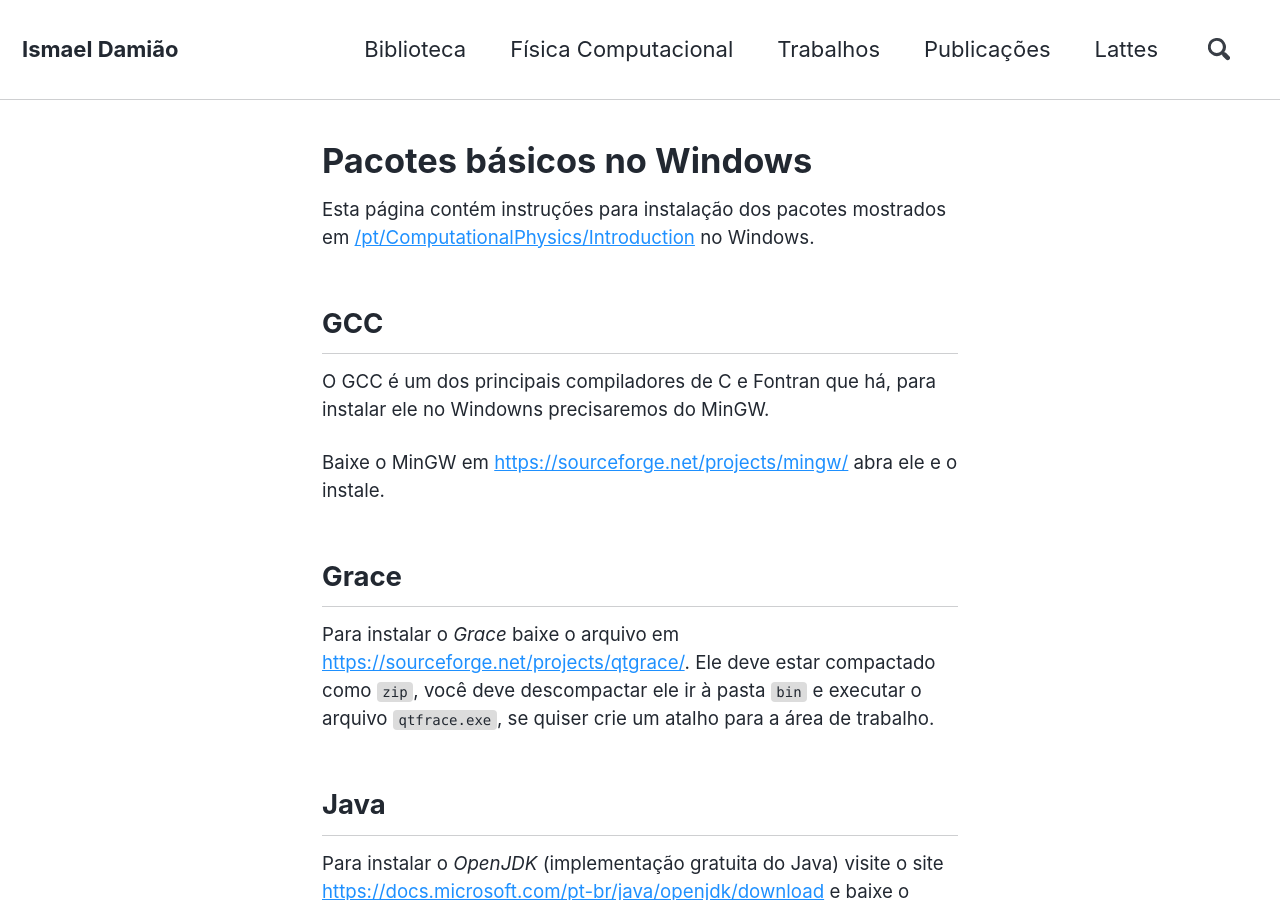
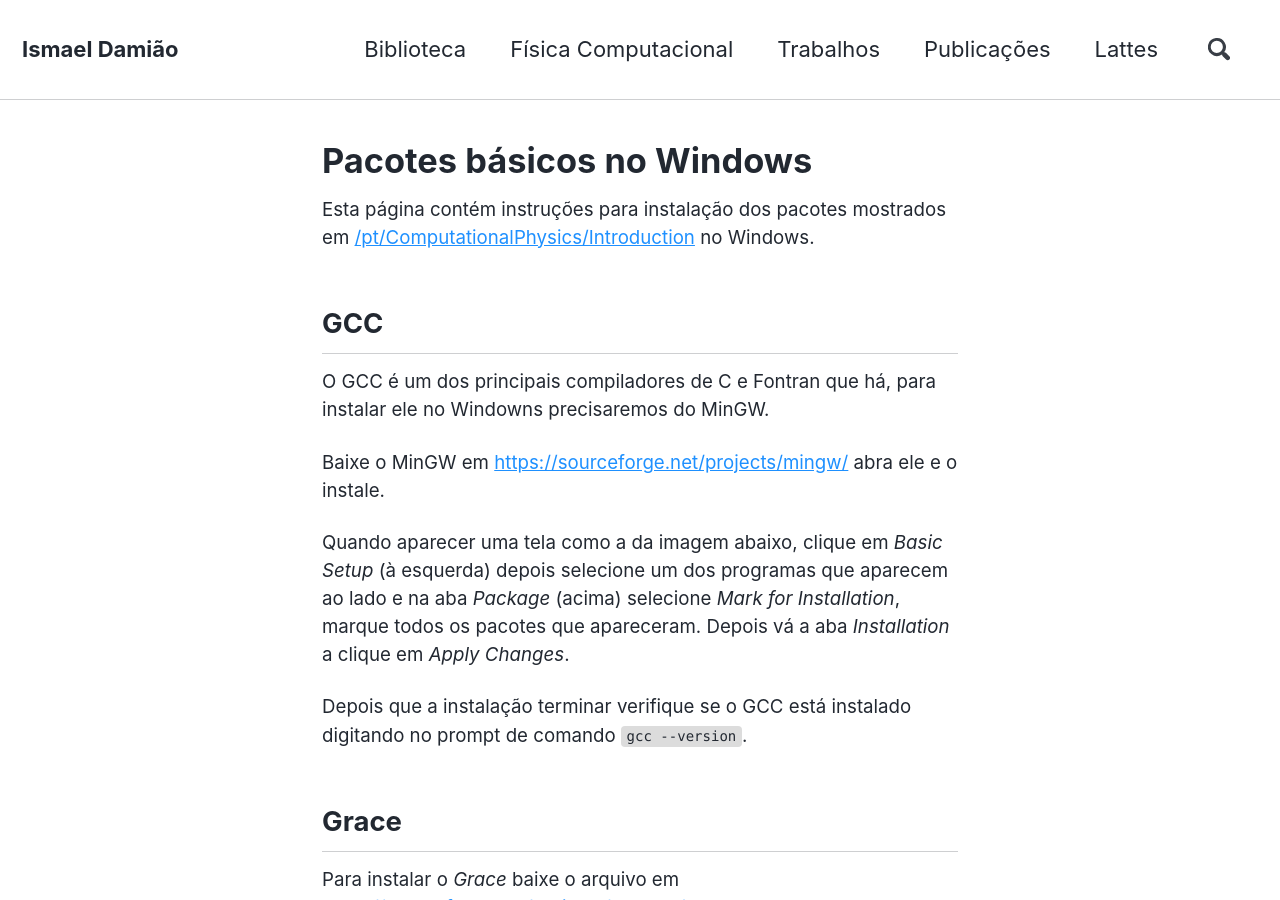
Before and after one commit to ismaeldamiao/ismaeldamiao.github.io, a Jekyll site: the page built from _pages/pt/ComputationalPhysics/win.md, in a window 1280 px wide and 900 px high. Built offline with Jekyll 4.4.1, drawn with Linux system fonts in a browser that asks for light colours; nearby versions of some CDN libraries.

Commit message:
Update win.md

```diff
--- a/_pages/pt/ComputationalPhysics/win.md
+++ b/_pages/pt/ComputationalPhysics/win.md
@@ -14,6 +14,14 @@ instalar ele no Windowns precisaremos do MinGW.
 
 Baixe o MinGW em [https://sourceforge.net/projects/mingw/](https://sourceforge.net/projects/mingw/)
 abra ele e o instale.
+
+Quando aparecer uma tela como a da imagem abaixo, clique em *Basic Setup* (à esquerda)
+depois selecione um dos programas que aparecem ao lado e na aba
+*Package* (acima) selecione *Mark for Installation*, marque todos os pacotes que apareceram.
+Depois vá a aba *Installation* a clique em *Apply Changes*.
+
+Depois que a instalação terminar verifique se o GCC está instalado
+digitando no prompt de comando `gcc --version`.
 
 ## Grace
 
```
